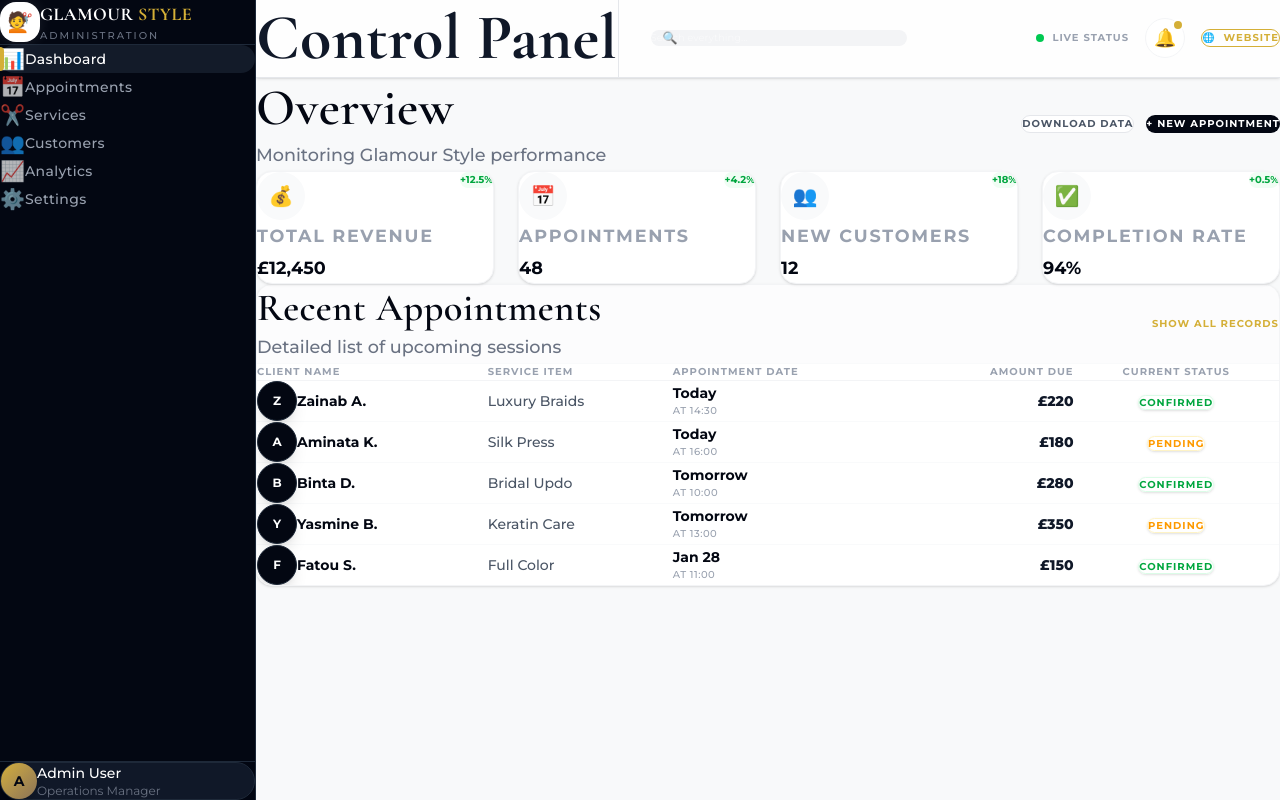
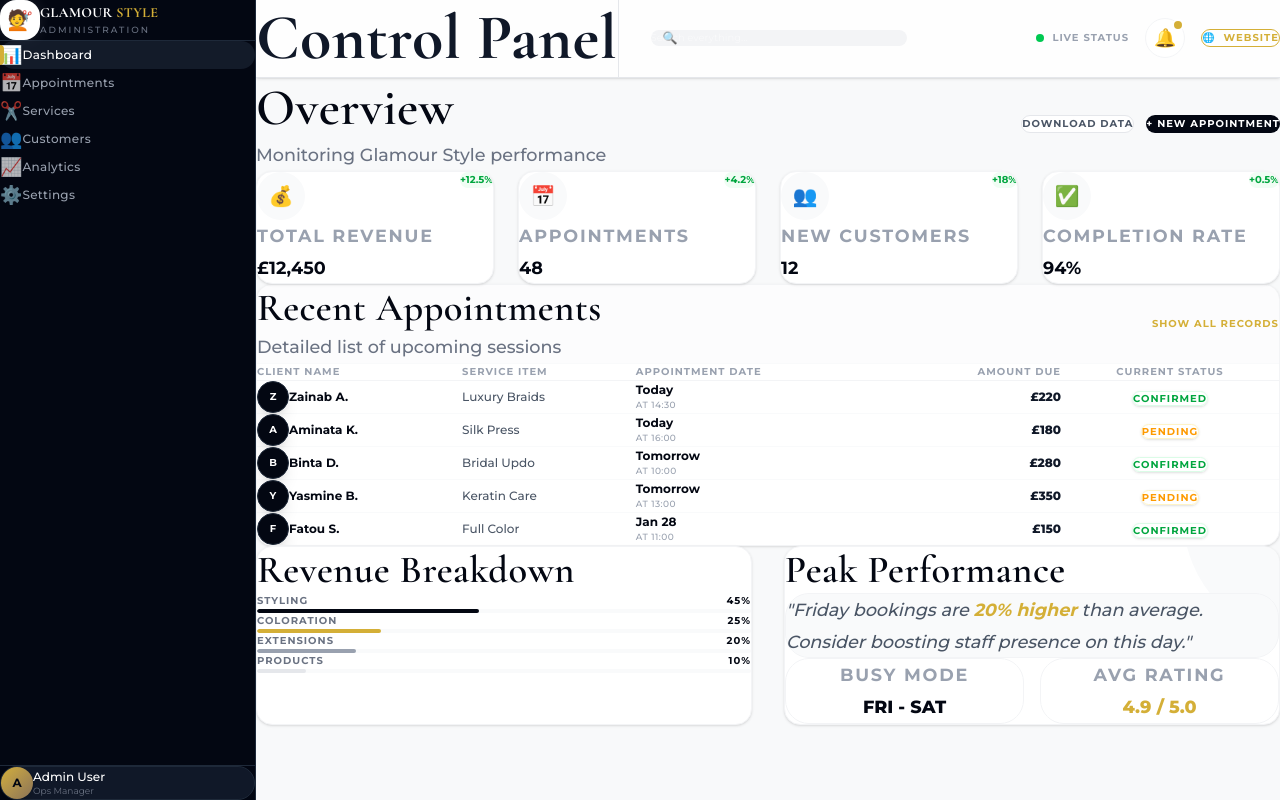
Before and after one commit to mamadouelimanewane/glamourstyle, a Next.js app: page /admin in a window 1280 px wide. Built offline with nearby package versions, Linux system fonts and the light colour scheme.

Commit message:
Refine admin interface with smaller font sizes and add new dashboard sections

```diff
--- a/src/app/admin/layout.tsx
+++ b/src/app/admin/layout.tsx
@@ -15,7 +15,7 @@ export default function AdminLayout({
                 <div className="bg-white/80 backdrop-blur-md border-b border-gray-200 px-8 py-4 sticky top-0 z-10 shadow-sm">
                     <div className="flex items-center justify-between">
                         <div className="flex items-center gap-8">
-                            <h1 className="text-xl font-bold text-gray-900 border-r border-gray-200 pr-8">Control Panel</h1>
+                            <h1 className="text-base font-bold text-gray-900 border-r border-gray-200 pr-8">Control Panel</h1>
                             <div className="hidden md:flex items-center relative group">
                                 <span className="absolute left-3 text-gray-400 group-focus-within:text-[#D4AF37] transition-colors text-xs">🔍</span>
                                 <input
--- a/src/app/admin/page.tsx
+++ b/src/app/admin/page.tsx
@@ -22,8 +22,8 @@ const DashboardPage = () => {
         <div className="space-y-8 animate-fadeIn">
             <div className="flex flex-col md:flex-row justify-between items-start md:items-center gap-4">
                 <div>
-                    <h2 className="text-3xl font-heading font-bold text-gray-950 leading-tight">Overview</h2>
-                    <p className="text-gray-500 text-sm font-medium">Monitoring Glamour Style performance</p>
+                    <h2 className="text-xl font-heading font-bold text-gray-950 leading-tight">Overview</h2>
+                    <p className="text-gray-500 text-xs font-medium">Monitoring Glamour Style performance</p>
                 </div>
                 <div className="flex gap-3 w-full md:w-auto">
                     <button className="flex-1 md:flex-none px-6 py-2.5 text-[10px] font-bold uppercase tracking-widest text-gray-600 bg-white border border-gray-200 rounded-full hover:shadow-md transition-all">
@@ -49,7 +49,7 @@ const DashboardPage = () => {
                             </span>
                         </div>
                         <p className="text-[10px] uppercase tracking-widest font-bold text-gray-400 mb-1">{stat.label}</p>
-                        <p className="text-3xl font-heading font-bold text-gray-950">{stat.value}</p>
+                        <p className="text-xl font-heading font-bold text-gray-950">{stat.value}</p>
                     </div>
                 ))}
             </div>
@@ -58,8 +58,8 @@ const DashboardPage = () => {
             <div className="bg-white rounded-2xl border border-gray-100 shadow-sm overflow-hidden">
                 <div className="px-8 py-6 border-b border-gray-50 flex justify-between items-center bg-gray-50/50">
                     <div>
-                        <h3 className="text-lg font-heading font-bold text-gray-950">Recent Appointments</h3>
-                        <p className="text-xs text-gray-500 font-medium">Detailed list of upcoming sessions</p>
+                        <h3 className="text-sm font-heading font-bold text-gray-950">Recent Appointments</h3>
+                        <p className="text-[10px] text-gray-500 font-medium">Detailed list of upcoming sessions</p>
                     </div>
                     <button className="px-4 py-2 text-[10px] font-bold uppercase tracking-widest text-[#D4AF37] hover:bg-[#D4AF37]/5 rounded-lg transition-all">Show All Records</button>
                 </div>
@@ -79,18 +79,18 @@ const DashboardPage = () => {
                                 <tr key={booking.id} className="hover:bg-gray-50/50 transition-colors group">
                                     <td className="px-8 py-4 whitespace-nowrap">
                                         <div className="flex items-center">
-                                            <div className="w-10 h-10 rounded-full bg-gray-950 flex items-center justify-center text-xs font-bold text-white shadow-lg border border-gray-800 group-hover:bg-[#D4AF37] transition-colors">
+                                            <div className="w-8 h-8 rounded-full bg-gray-950 flex items-center justify-center text-[10px] font-bold text-white shadow-lg border border-gray-800 group-hover:bg-[#D4AF37] transition-colors">
                                                 {booking.client[0]}
                                             </div>
-                                            <span className="ml-4 text-sm font-bold text-gray-950">{booking.client}</span>
+                                            <span className="ml-4 text-xs font-bold text-gray-950">{booking.client}</span>
                                         </div>
                                     </td>
-                                    <td className="px-8 py-4 whitespace-nowrap text-sm font-medium text-gray-600">{booking.service}</td>
+                                    <td className="px-8 py-4 whitespace-nowrap text-xs font-medium text-gray-600">{booking.service}</td>
                                     <td className="px-8 py-4 whitespace-nowrap">
-                                        <div className="text-sm text-gray-950 font-bold">{booking.date}</div>
-                                        <div className="text-[10px] text-gray-400 font-medium uppercase tracking-wider">at {booking.time}</div>
+                                        <div className="text-xs text-gray-950 font-bold">{booking.date}</div>
+                                        <div className="text-[9px] text-gray-400 font-medium uppercase tracking-wider">at {booking.time}</div>
                                     </td>
-                                    <td className="px-8 py-4 whitespace-nowrap text-sm font-black text-gray-900 text-right">{booking.amount}</td>
+                                    <td className="px-8 py-4 whitespace-nowrap text-xs font-black text-gray-900 text-right">{booking.amount}</td>
                                     <td className="px-8 py-4 whitespace-nowrap text-center">
                                         <span className={`px-4 py-1.5 text-[10px] font-bold uppercase tracking-widest rounded-full border shadow-sm ${booking.status === 'confirmed'
                                             ? 'bg-white text-green-600 border-green-100'
@@ -105,6 +105,58 @@ const DashboardPage = () => {
                     </table>
                 </div>
             </div>
+
+            {/* Bottom Grid: Breakdown & Insights */}
+            <div className="grid grid-cols-1 lg:grid-cols-2 gap-8">
+                {/* Revenue Breakdown */}
+                <div className="bg-white rounded-2xl border border-gray-100 shadow-sm p-8">
+                    <h3 className="text-sm font-heading font-bold text-gray-950 mb-6">Revenue Breakdown</h3>
+                    <div className="space-y-6">
+                        {[
+                            { category: 'Styling', percentage: 45, color: 'bg-gray-950' },
+                            { category: 'Coloration', percentage: 25, color: 'bg-[#D4AF37]' },
+                            { category: 'Extensions', percentage: 20, color: 'bg-gray-400' },
+                            { category: 'Products', percentage: 10, color: 'bg-gray-200' },
+                        ].map((item) => (
+                            <div key={item.category} className="space-y-2">
+                                <div className="flex justify-between items-center text-[10px] font-bold uppercase tracking-widest text-gray-500">
+                                    <span>{item.category}</span>
+                                    <span className="text-gray-950">{item.percentage}%</span>
+                                </div>
+                                <div className="h-1 w-full bg-gray-50 rounded-full overflow-hidden">
+                                    <div
+                                        className={`h-full ${item.color} rounded-full transition-all duration-1000`}
+                                        style={{ width: `${item.percentage}%` }}
+                                    />
+                                </div>
+                            </div>
+                        ))}
+                    </div>
+                </div>
+
+                {/* Peak Performance */}
+                <div className="bg-white rounded-2xl border border-gray-100 shadow-sm p-8 relative overflow-hidden group">
+                    <div className="absolute top-0 right-0 w-32 h-32 bg-gray-50 rounded-bl-full -translate-y-8 translate-x-8 transition-transform group-hover:scale-110" />
+                    <h3 className="text-sm font-heading font-bold text-gray-950 mb-6 relative z-10">Peak Performance</h3>
+                    <div className="space-y-6 relative z-10">
+                        <div className="p-4 rounded-xl bg-gray-50 border border-gray-100">
+                            <p className="text-xs font-medium text-gray-600 leading-relaxed italic">
+                                "Friday bookings are <span className="text-[#D4AF37] font-bold">20% higher</span> than average. Consider boosting staff presence on this day."
+                            </p>
+                        </div>
+                        <div className="grid grid-cols-2 gap-4">
+                            <div className="p-4 rounded-xl border border-gray-100 text-center">
+                                <p className="text-[10px] text-gray-400 font-bold uppercase tracking-widest mb-1">Busy Mode</p>
+                                <p className="text-sm font-black text-gray-950">FRI - SAT</p>
+                            </div>
+                            <div className="p-4 rounded-xl border border-gray-100 text-center">
+                                <p className="text-[10px] text-gray-400 font-bold uppercase tracking-widest mb-1">Avg Rating</p>
+                                <p className="text-sm font-black text-[#D4AF37]">4.9 / 5.0</p>
+                            </div>
+                        </div>
+                    </div>
+                </div>
+            </div>
         </div>
     );
 };
--- a/src/components/admin/Sidebar.tsx
+++ b/src/components/admin/Sidebar.tsx
@@ -25,8 +25,8 @@ const Sidebar = () => {
                         <span className="text-xl">💇</span>
                     </div>
                     <div className="flex flex-col">
-                        <span className="font-heading text-lg font-bold text-white tracking-wide">GLAMOUR <span className="text-[#D4AF37]">STYLE</span></span>
-                        <span className="text-[10px] text-gray-500 uppercase tracking-[2px] font-medium">Administration</span>
+                        <span className="font-heading text-sm font-bold text-white tracking-wide">GLAMOUR <span className="text-[#D4AF37]">STYLE</span></span>
+                        <span className="text-[9px] text-gray-500 uppercase tracking-[2px] font-medium">Administration</span>
                     </div>
                 </Link>
             </div>
@@ -39,16 +39,16 @@ const Sidebar = () => {
                         <Link
                             key={item.name}
                             href={item.path}
-                            className={`flex items-center space-x-3 px-4 py-3 rounded-lg transition-all duration-200 relative group ${isActive
+                            className={`flex items-center space-x-3 px-4 py-2.5 rounded-lg transition-all duration-200 relative group ${isActive
                                 ? 'bg-gray-800/60 text-white'
                                 : 'text-gray-400 hover:bg-gray-900 hover:text-white'
                                 }`}
                         >
                             {isActive && (
-                                <div className="absolute left-0 top-1/2 -translate-y-1/2 h-6 w-1 bg-[#D4AF37] rounded-r-full" />
+                                <div className="absolute left-0 top-1/2 -translate-y-1/2 h-5 w-1 bg-[#D4AF37] rounded-r-full" />
                             )}
-                            <span className={`text-xl transition-transform duration-200 group-hover:scale-110 ${isActive ? 'opacity-100' : 'opacity-70 group-hover:opacity-100'}`}>{item.icon}</span>
-                            <span className="font-medium text-sm tracking-wide">{item.name}</span>
+                            <span className={`text-lg transition-transform duration-200 group-hover:scale-110 ${isActive ? 'opacity-100' : 'opacity-70 group-hover:opacity-100'}`}>{item.icon}</span>
+                            <span className="font-medium text-xs tracking-wide">{item.name}</span>
                         </Link>
                     );
                 })}
@@ -57,12 +57,12 @@ const Sidebar = () => {
             {/* User Section */}
             <div className="p-4 border-t border-gray-800 bg-gray-950/50">
                 <div className="flex items-center space-x-3 p-3 rounded-xl bg-gray-900 border border-gray-800">
-                    <div className="w-9 h-9 rounded-full bg-gradient-to-br from-[#D4AF37] to-[#8B7355] flex items-center justify-center shadow-lg">
-                        <span className="text-gray-950 text-sm font-bold">A</span>
+                    <div className="w-8 h-8 rounded-full bg-gradient-to-br from-[#D4AF37] to-[#8B7355] flex items-center justify-center shadow-lg">
+                        <span className="text-gray-950 text-xs font-bold">A</span>
                     </div>
-                    <div className="flex flex-col overflow-hidden text-sm">
+                    <div className="flex flex-col overflow-hidden text-xs">
                         <span className="text-white font-medium truncate">Admin User</span>
-                        <span className="text-gray-500 text-xs truncate">Operations Manager</span>
+                        <span className="text-gray-500 text-[9px] truncate">Ops Manager</span>
                     </div>
                 </div>
             </div>
```
Also changed, not shown: src/app/admin/analytics/page.tsx (+11 -11 lines), src/app/admin/appointments/page.tsx (+14 -14 lines), src/app/admin/customers/page.tsx (+12 -12 lines), src/app/admin/services/page.tsx (+6 -6 lines), src/app/admin/settings/page.tsx (+21 -21 lines).
